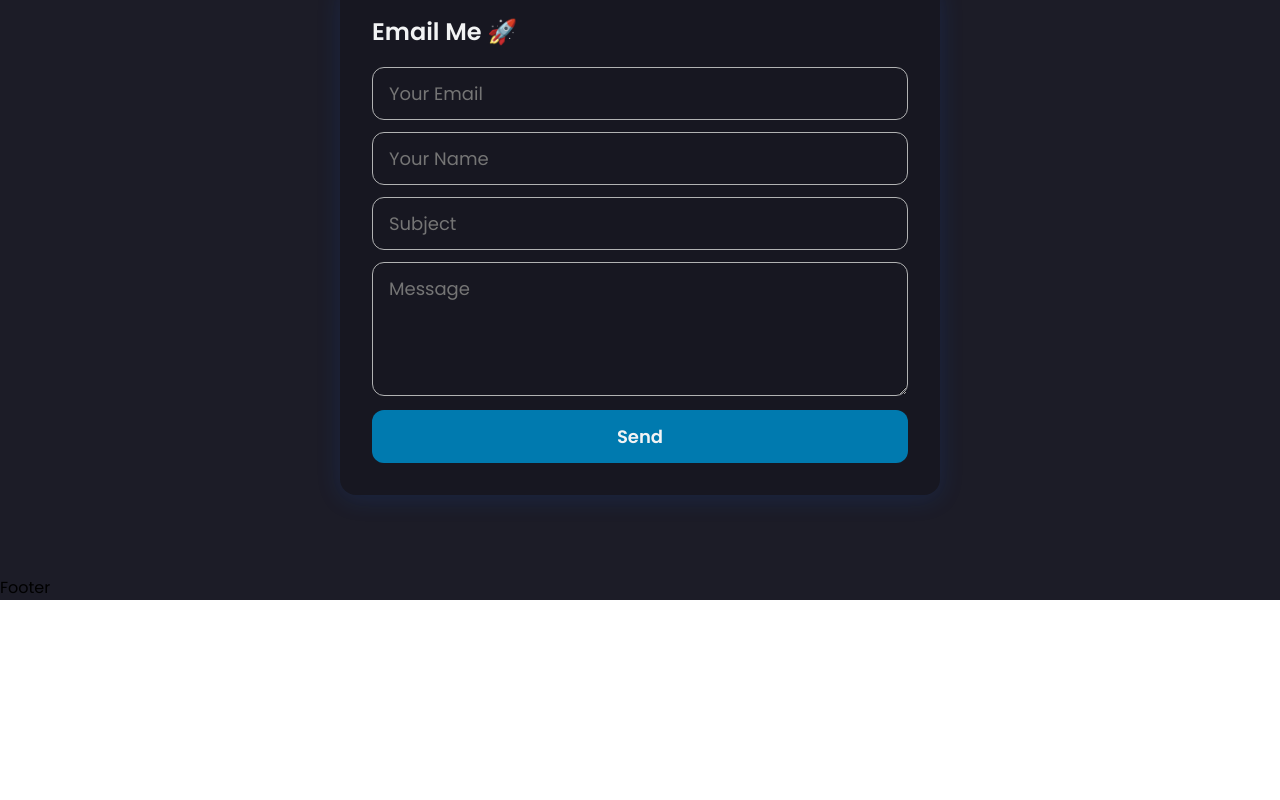
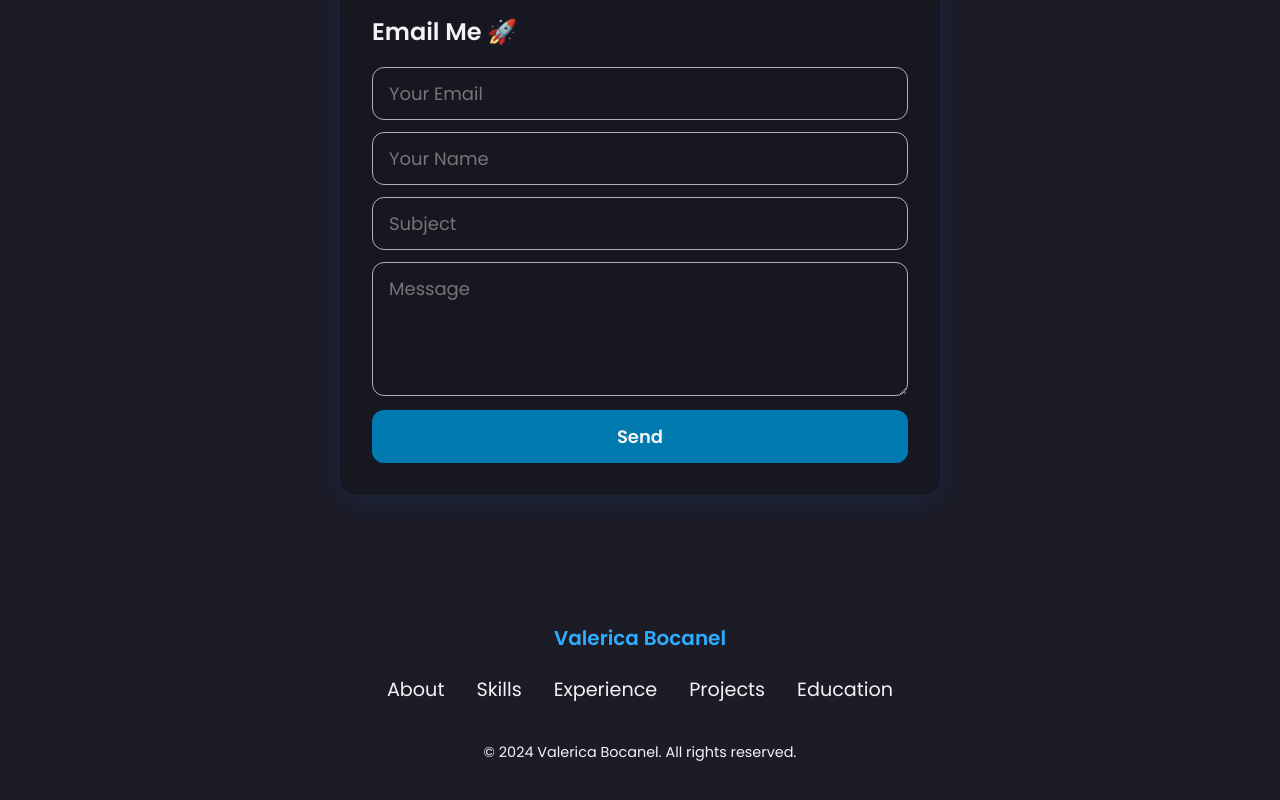
Before and after one commit to valyempire/react-portfolio, a React (Vite) app: page /contact in a window 1280 px wide. Shown: the part 260-1060 px from the top of the page. Before the commit the page ends 860 px from the top, so only its background shows below. Built offline with nearby package versions, Linux system fonts and the light colour scheme.

Commit message:
Created the Footer component

```diff
--- a/src/components/Footer/Footer.jsx
+++ b/src/components/Footer/Footer.jsx
@@ -1,5 +1,41 @@
+import {
+  FooterContainer,
+  FooterWrapper,
+  Logo,
+  Nav,
+  NavLinkStyled,
+  Copyright,
+} from "./FoterStyles";
+
 const Footer = () => {
-  return <div>Footer</div>;
+  return (
+    <FooterContainer>
+      <FooterWrapper>
+        <Logo>Valerica Bocanel</Logo>
+        <Nav>
+          <NavLinkStyled to="/about" className="nav-link">
+            About
+          </NavLinkStyled>
+          <NavLinkStyled to="/skills" className="nav-link">
+            Skills
+          </NavLinkStyled>
+          <NavLinkStyled to="/experience" className="nav-link">
+            Experience
+          </NavLinkStyled>
+          <NavLinkStyled to="/projects" className="nav-link">
+            Projects
+          </NavLinkStyled>
+          <NavLinkStyled to="/education" className="nav-link">
+            Education
+          </NavLinkStyled>
+        </Nav>
+
+        <Copyright>
+          &copy; 2024 Valerica Bocanel. All rights reserved.
+        </Copyright>
+      </FooterWrapper>
+    </FooterContainer>
+  );
 };
 
 export default Footer;
--- /dev/null
+++ b/src/components/Footer/FoterStyles.js
@@ -0,0 +1,79 @@
+import styled from "styled-components";
+import { NavLink } from "react-router-dom";
+
+export const FooterContainer = styled.div`
+  width: 100%;
+  padding: 2rem 0;
+  display: flex;
+  justify-content: center;
+`;
+
+export const FooterWrapper = styled.footer`
+  width: 100%;
+  max-width: 1200px;
+  display: flex;
+  flex-direction: column;
+  gap: 14px;
+  align-items: center;
+  padding: 1rem;
+  color: ${({ theme }) => theme.text_primary};
+`;
+
+export const Logo = styled.h1`
+  font-weight: 600;
+  font-size: 20px;
+  color: ${({ theme }) => theme.primary};
+`;
+
+export const Nav = styled.nav`
+  width: 100%;
+  max-width: 800px;
+  margin-top: 0.5rem;
+  display: flex;
+  flex-direction: row;
+  gap: 2rem;
+  justify-content: center;
+  @media (max-width: 768px) {
+    flex-wrap: wrap;
+    gap: 1rem;
+    justify-content: center;
+    text-align: center;
+    font-size: 12px;
+  }
+`;
+
+export const NavLinkStyled = styled(NavLink)`
+  color: ${({ theme }) => theme.text_primary};
+  text-decoration: none;
+  font-size: 1.2rem;
+  transition: color 0.2s ease-in-out;
+  &:hover {
+    color: ${({ theme }) => theme.primary};
+  }
+  @media (max-width: 768px) {
+    font-size: 1rem;
+  }
+`;
+
+export const SocialMediaIcons = styled.div`
+  display: flex;
+  margin-top: 1rem;
+`;
+
+export const SocialMediaIcon = styled.a`
+  display: inline-block;
+  margin: 0 1rem;
+  font-size: 1.5rem;
+  color: ${({ theme }) => theme.text_primary};
+  transition: color 0.2s ease-in-out;
+  &:hover {
+    color: ${({ theme }) => theme.primary};
+  }
+`;
+
+export const Copyright = styled.p`
+  margin-top: 1.5rem;
+  font-size: 0.9rem;
+  color: ${({ theme }) => theme.soft2};
+  text-align: center;
+`;
```
